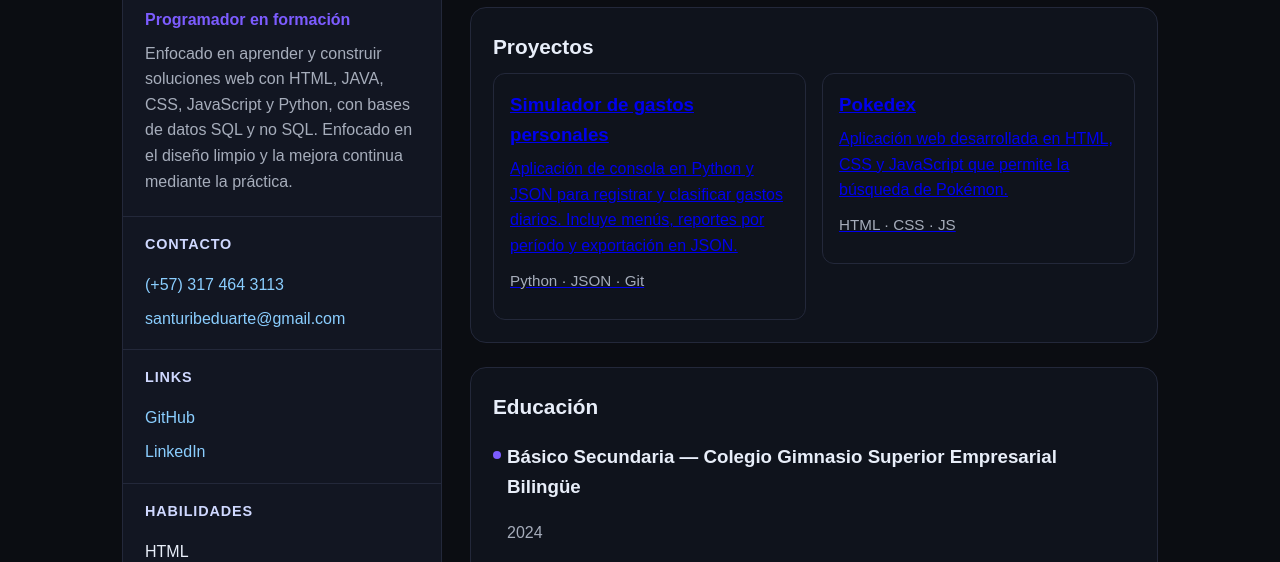
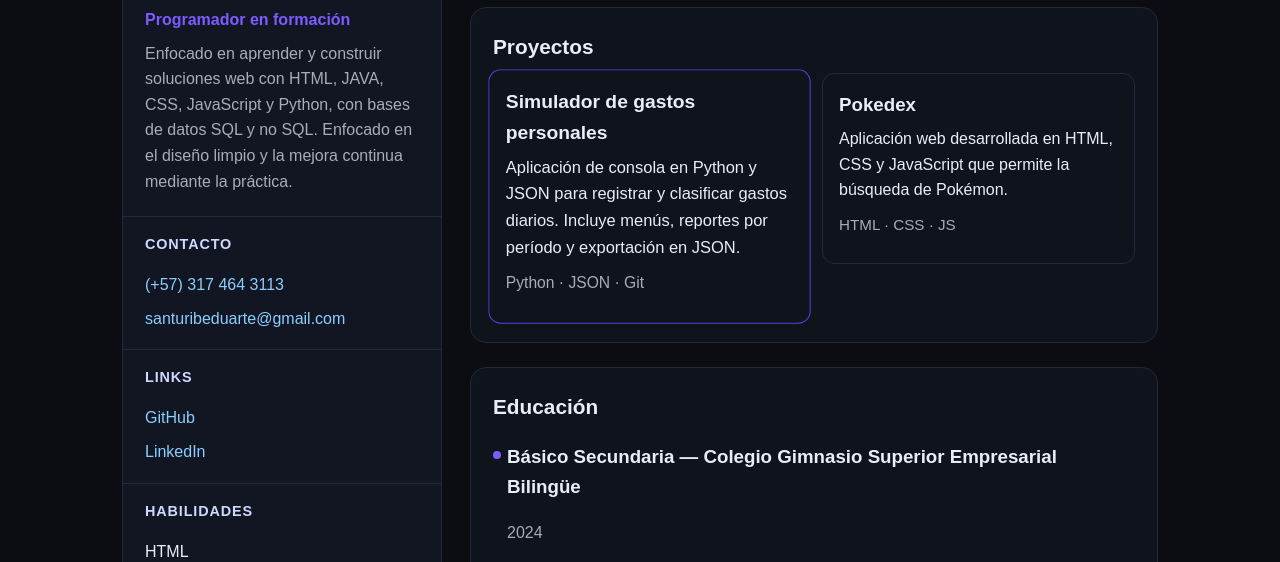
Before and after one commit to Santiag0809/Portfolio_UribeSantiago, a plain HTML site: page index.html in a window 1280 px wide. In both pictures the pointer is over the element 649 px from the left and 421 px from the top of the page. Shown: the part 225-787 px from the top of the page. Drawn offline with Linux system fonts and the light colour scheme.

Commit message:
Feat: Adding style to the previous work

```diff
--- a/style.css
+++ b/style.css
@@ -168,6 +168,17 @@ body {
   margin: 0 0 6px;
 }
 
+.proyectoLink {
+  text-decoration: none;
+  color: inherit;
+}
+
+.proyectoLink:hover .proyecto {
+  cursor: pointer;
+  transform: scale(1.03);
+  border-color: #4f46e5;
+}
+
 .proyectitos {
   color: #a6adbb;
   font-size: .95rem;
```
